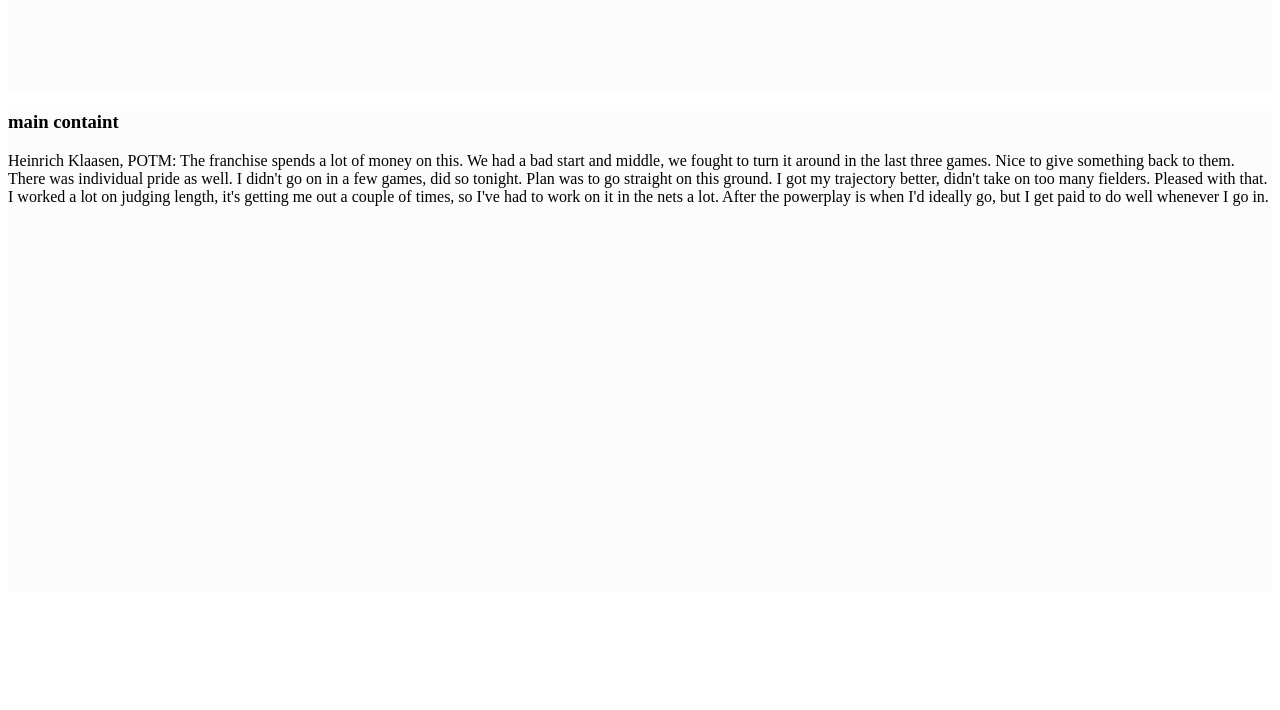
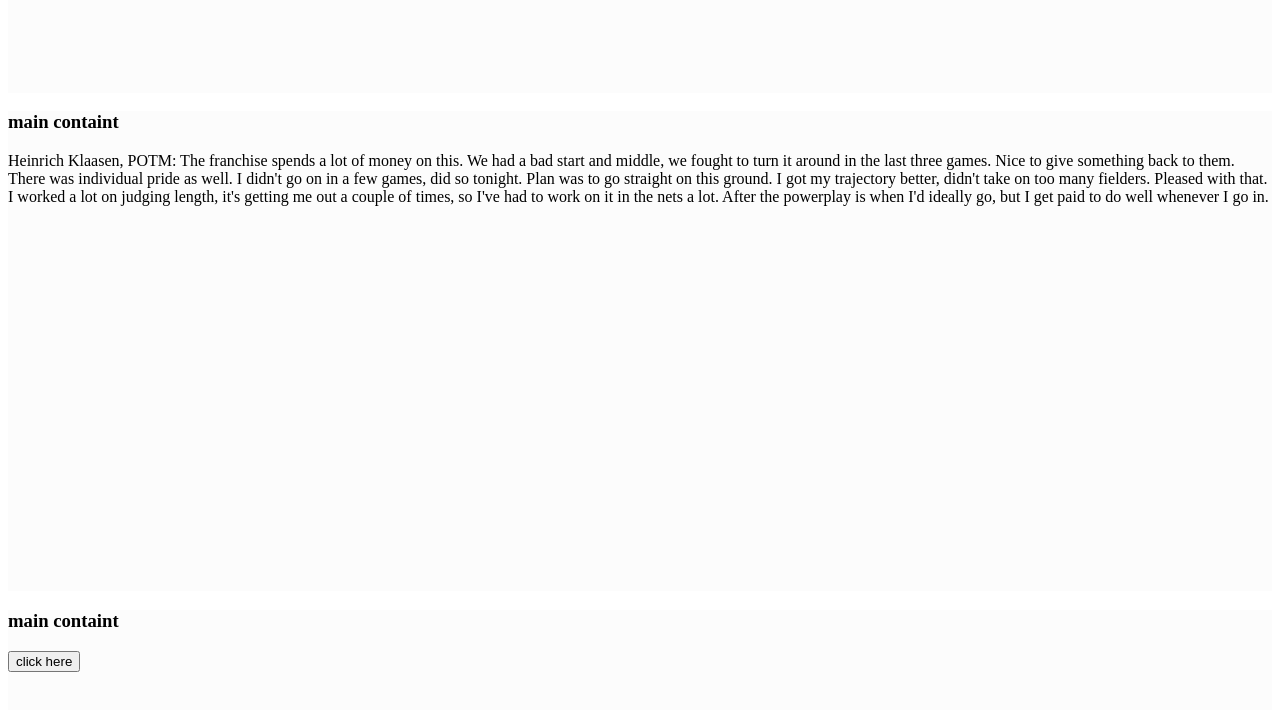
Before and after one commit to MalinduDissanayaka/First-react-App, a React (Vite) app in the folder react-app/: page / in a window 1280 px wide. Shown: the part 494-1204 px from the top of the page. Before the commit the page ends 1093 px from the top, so only its background shows below. Built offline with nearby package versions, Linux system fonts and the light colour scheme.

Commit message:
cange body content

```diff
--- a/react-app/src/App.jsx
+++ b/react-app/src/App.jsx
@@ -27,7 +27,9 @@ function App() {
             in a few games, did so tonight. Plan was to go straight on this ground. I got my trajectory better, didn't take on too many fielders. Pleased with that. I worked a lot on judging length, it's getting me out a couple of times, so I've had to work
           on it in the nets a lot. After the powerplay is when I'd ideally go, but I get paid to do well whenever I go in.</p>
       </Body>
-
+      <Body>
+        <button>click here</button>
+      </Body>
 
     </>
 
```
